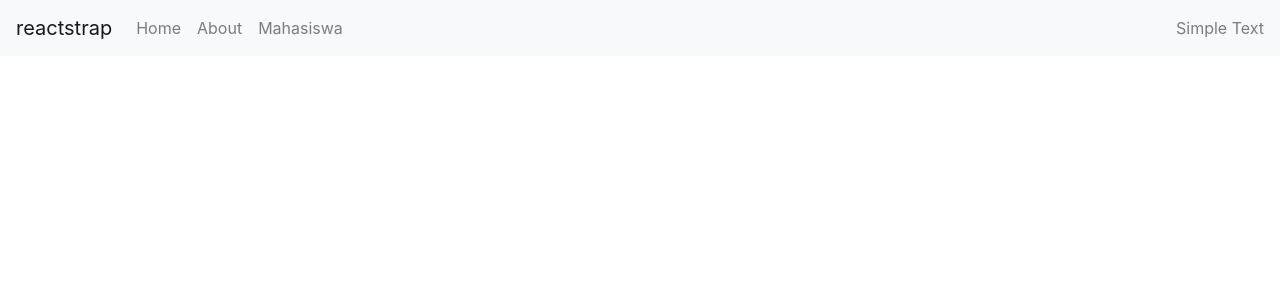
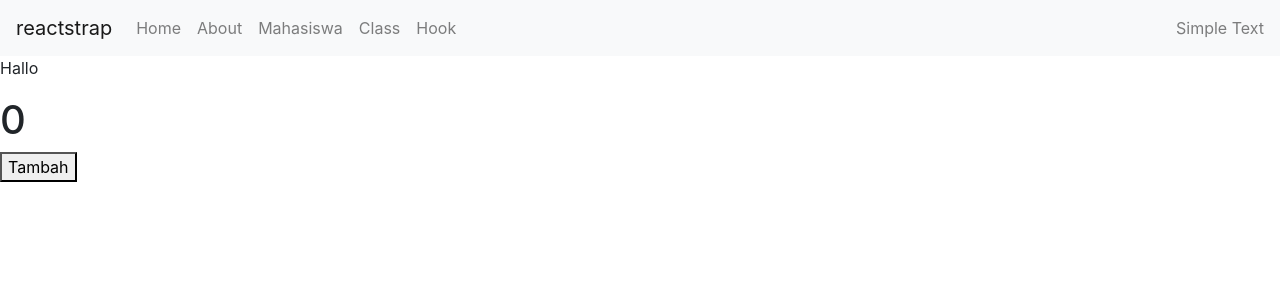
Before and after one commit to MathiasPurwoko/myapp, a React (Create React App) app in the folder latihanreact/: page /hooks in a window 1280 px wide. Shown: the top 300 px of the page. Built offline with nearby package versions, Linux system fonts and the light colour scheme.

Commit message:
React Hooks useState

```diff
--- a/latihanreact/src/App.js
+++ b/latihanreact/src/App.js
@@ -12,6 +12,11 @@ import DetailComp from './Component/Fungsional/DetailComp';
 import LisComp from './Component/Class/ListComp';
 import TambahComp from './Component/Class/Tambah';
 import EditComp from './Component/Class/EditComp';
+import KelasComp from './Component/Hooks/Class/KelasComp';
+import HooksComp from './Component/Hooks/Functional/HooksComp';
+// import BootstrapComp from './Component/Class/BootstrapComp';
+//import Parent from './Component/Class/Parent';
+// import logo from './logo.svg';
 //import Home from './Component/Fungsional/Home';
 //import Beranda from './Component/Class/Beranda';
 
@@ -27,6 +32,8 @@ const App = () => {
       <Route exact path="/mahasiswa" component={LisComp} />
       <Route exact path="/mahasiswa/tambah" component={TambahComp} />
       <Route exact path="/mahasiswa/edit" component={EditComp} />
+      <Route exact path="/kelas" component={KelasComp} />
+        <Route exact path="/hooks" component={HooksComp} />
        {/* <Route exact path="/detail/:id" component={DetailComp} /> */}
     </Switch>
 
--- a/latihanreact/src/Component/Fungsional/NavbarComp.jsx
+++ b/latihanreact/src/Component/Fungsional/NavbarComp.jsx
@@ -34,6 +34,12 @@ const NavbarComp = (props) => {
                         <NavItem>
                             <NavLink href="/mahasiswa">Mahasiswa</NavLink>
                         </NavItem>
+                        <NavItem>
+                            <NavLink href="/kelas">Class</NavLink>
+                        </NavItem>
+                        <NavItem>
+                            <NavLink href="/hooks">Hook</NavLink>
+                        </NavItem>
                     </Nav>
                     <NavbarText>Simple Text</NavbarText>
                 </Collapse>
--- /dev/null
+++ b/latihanreact/src/Component/Hooks/Class/KelasComp.jsx
@@ -0,0 +1,30 @@
+import React, { PureComponent } from 'react'
+
+class KelasComp extends PureComponent {
+    constructor(props) {
+        super(props)
+
+        this.state = {
+            jumlah: 0
+
+        }
+    }
+
+    tambahProduk = () => {
+        this.setState({
+            jumlah: this.state.jumlah + 1
+        })
+    }
+
+    render() {
+        return (
+            <div>
+                <h1>{this.state.jumlah}</h1>
+                <button onClick={this.tambahProduk}>Tambah Produk</button>
+            </div>
+
+        )
+    }
+}
+
+export default KelasComp
--- /dev/null
+++ b/latihanreact/src/Component/Hooks/Functional/HooksComp.jsx
@@ -0,0 +1,31 @@
+import React, {useState} from 'react'
+import TampilComp from './TampilComp';
+
+ const  HooksComp = () => {
+     const [jumlah, tambahJumlah] = useState(0)
+
+     //login
+     const [dataLogin, setDataLogin] = useState ({username: 'angela', token: '123abcd', isLogin: true})
+
+     //cek kondisi sudah login / belum
+
+     let tampil;
+
+     if(dataLogin.isLogin) {
+         tampil = <TampilComp
+            username = {dataLogin.username}
+            fungsi = {tambahJumlah.bind(this)}
+            jumlah = {jumlah} />
+     }else {
+         tampil = <TampilComp username="Maaf anda belum login" disabled= {true}/>
+     }
+
+
+    return (
+        <div>
+           {tampil}
+        </div>
+    )
+}
+
+export default HooksComp
--- /dev/null
+++ b/latihanreact/src/Component/Hooks/Functional/TampilComp.jsx
@@ -0,0 +1,14 @@
+import React from 'react'
+
+function TampilComp(props) {
+    return (
+        <div>
+            <p>Hallo</p>
+            <h1>{props.jumlah}</h1>
+            <button onClick={()=>props.fungsi(props.jumlah+1)} disabled={props.disabled}>Tambah</button>
+        </div>
+
+    )
+}
+
+export default TampilComp
```
